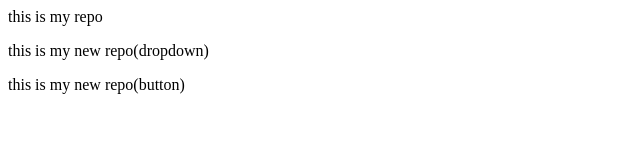
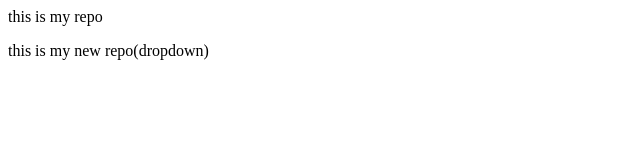
Before and after one commit to saksh004/localrepo, a plain HTML site: page index.html in a window 1280 px wide. Shown: the whole page, without its empty margins (0-640 px from the left). Drawn offline with Linux system fonts and the light colour scheme.

Commit message:
Delete button

```diff
--- a/index.html
+++ b/index.html
@@ -1,3 +1,2 @@
 <p>this is my repo</p>
 <p> this is my new repo(dropdown)</p>
-<p> this is my new repo(button)</p>
```
